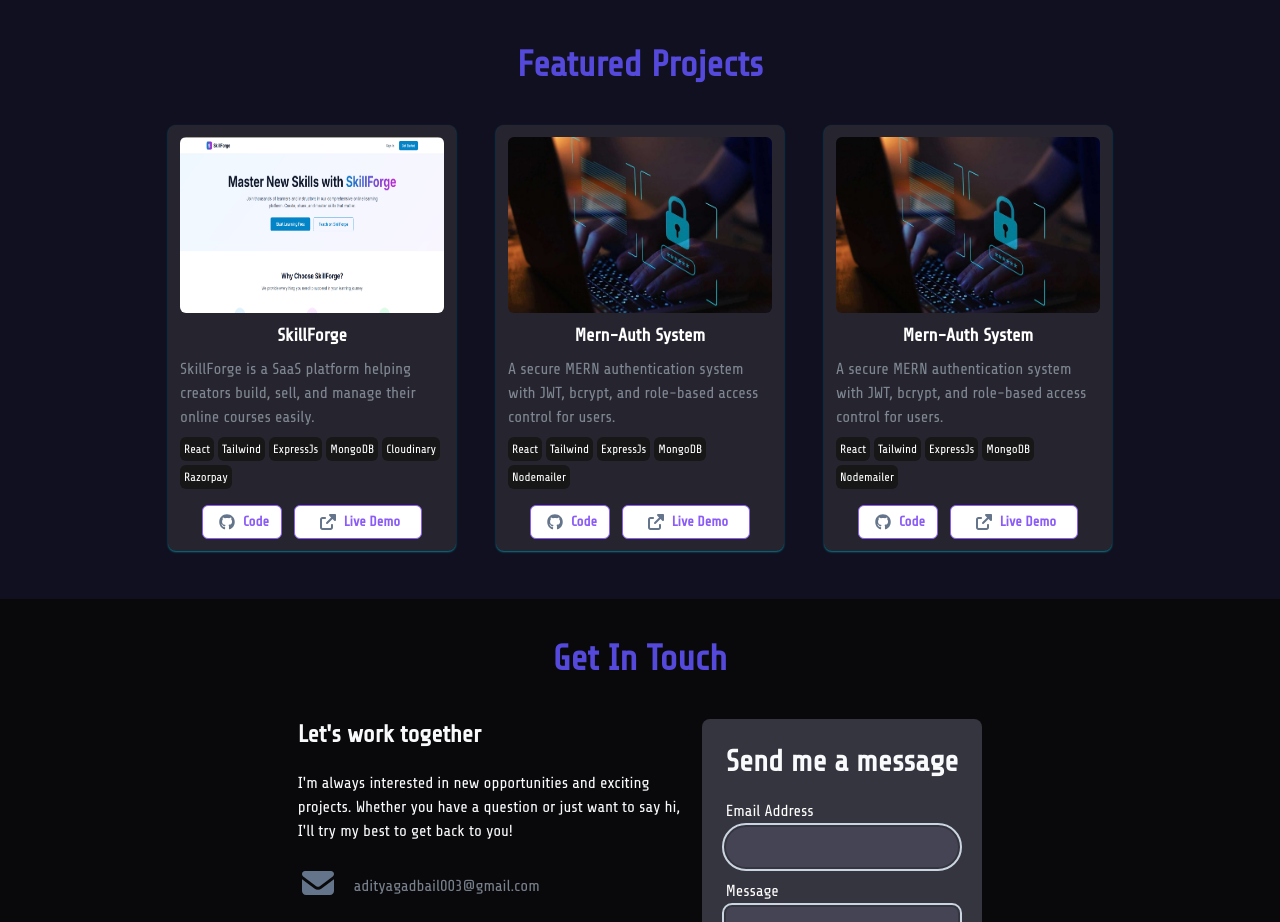
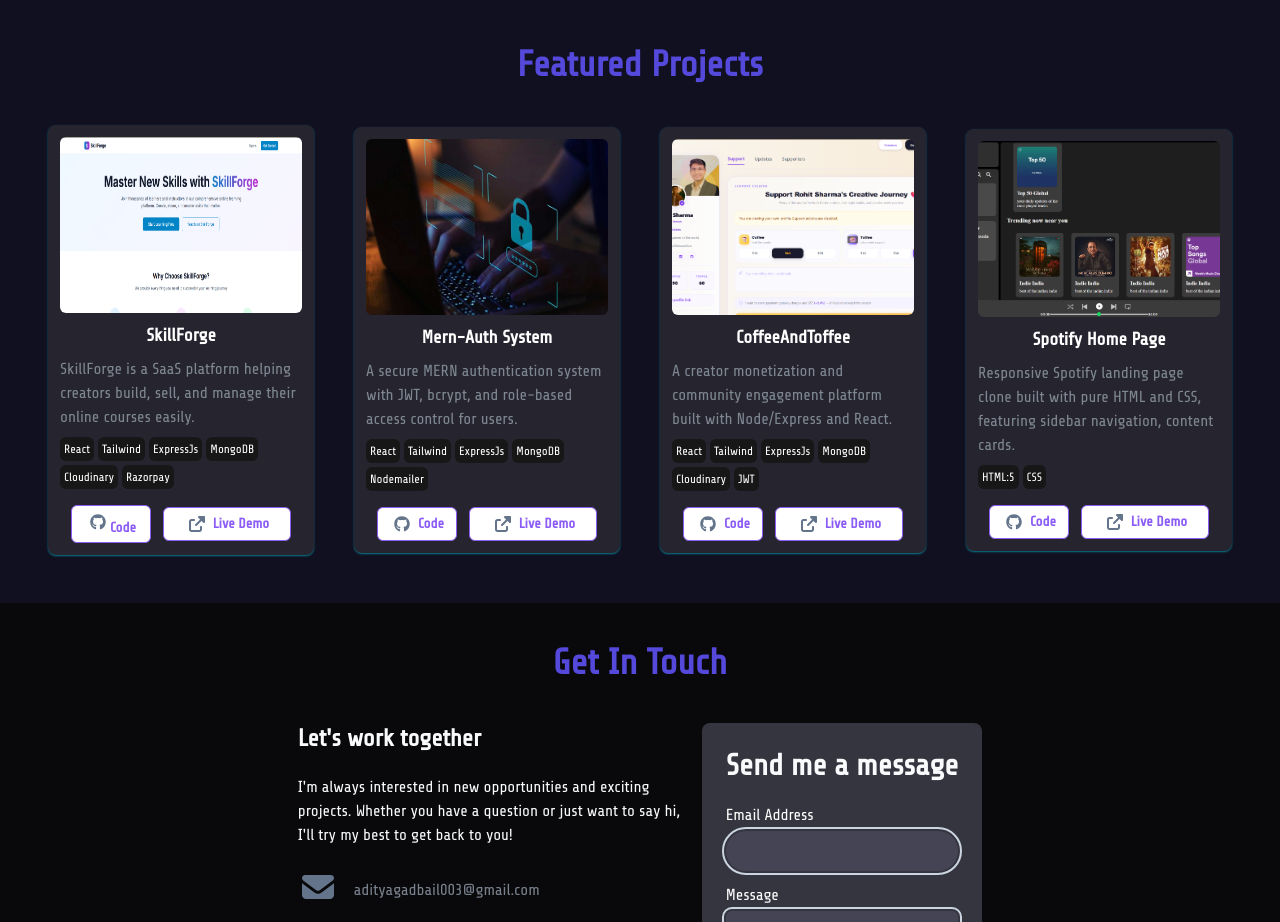
Before and after one commit to AdityaGadbail/My_Portfolio, a React (Vite) app: page / in a window 1280 px wide. Shown: the part 1620-2542 px from the top of the page. Built offline with nearby package versions, Linux system fonts and the light colour scheme; a web font is replaced by a local one.

Commit message:
Added Some Projects

```diff
--- a/src/components/Projects.jsx
+++ b/src/components/Projects.jsx
@@ -6,11 +6,17 @@
 const Projects = () => {
   return (
     <div id="Projects" className="bg-[#111020] scroll-mt-20 p-12">
-      <div data-animate="scaleUp" className="text-4xl text-center text-[#5549db] pb-5 font-bold">
+      <div
+        data-animate="scaleUp"
+        className="text-4xl text-center text-[#5549db] pb-5 font-bold"
+      >
         Featured Projects
       </div>
 
-      <div data-animate="scaleUp" className="flex flex-col sm:flex-row items-center gap-10 justify-center mt-5">
+      <div
+        data-animate="scaleUp"
+        className="flex flex-col  sm:flex-row items-center gap-10 justify-center mt-5"
+      >
         <div
           className="w-72 hover:scale-105 transition-all shadow-sm shadow-[#077a8e] h-auto p-3 bg-[#25242f] hover:shadow-xl
         hover:shadow-[#077a8e]  rounded-lg flex flex-col gap-2"
@@ -19,13 +25,13 @@
             className="rounded-md h-[176.18px]"
             src="/Images/SC 1.png"
             alt="SkillForgeJPG"
-
           />
           <p className="text-white text-center text-lg font-semibold">
             SkillForge
           </p>
           <p className="text-[#7e8791]">
-           SkillForge is a SaaS platform helping creators build, sell, and manage their online courses easily.
+            SkillForge is a SaaS platform helping creators build, sell, and
+            manage their online courses easily.
           </p>
           <div className="text-[#feffff] flex gap-1 flex-wrap">
             <span className=" text-xs bg-neutral-900 rounded-md p-1">
@@ -48,20 +54,36 @@
             </span>
           </div>
           <div className="flex justify-center items-center gap-3">
-            <a className="bg-white text-[#8b5cf6] font-semibold text-sm w-20 p-1 rounded-md border border-[#8b5cf6] hover:text-white hover:bg-[#8b5cf6] transition-all flex items-center justify-center gap-1 mt-2" href="/">
-              <FontAwesomeIcon
-                icon={faGithub}
-                className=" h-4 w-4 bg-white rounded-md p-1 text-slate-500"
-              />
-              <a href="https://github.com/AdityaGadbail/Saas-Course-Platform" className="text-sm">Code</a>
+            <a
+              className="bg-white text-[#8b5cf6] font-semibold text-sm w-20 p-1 rounded-md border border-[#8b5cf6] hover:text-white hover:bg-[#8b5cf6] transition-all flex items-center justify-center gap-1 mt-2"
+              href="/"
+            >
+              <a
+                href="https://github.com/AdityaGadbail/Saas-Course-Platform"
+                className="text-sm"
+              >
+                <FontAwesomeIcon
+                  icon={faGithub}
+                  className=" h-4 w-4 bg-white rounded-md p-1 text-slate-500"
+                />
+                Code
+              </a>
             </a>
 
-            <a className="bg-white text-[#8b5cf6] font-semibold text-sm w-32 p-1 rounded-md border border-[#8b5cf6] hover:text-white hover:bg-[#8b5cf6] transition-all flex items-center justify-center gap-1 mt-2" href="/">
+            <a
+              className="bg-white text-[#8b5cf6] font-semibold text-sm w-32 p-1 rounded-md border border-[#8b5cf6] hover:text-white hover:bg-[#8b5cf6] transition-all flex items-center justify-center gap-1 mt-2"
+              href="/"
+            >
               <FontAwesomeIcon
                 icon={faExternalLinkAlt}
                 className=" h-4 w-4 bg-white rounded-md p-1 text-slate-500"
               />
-              <a href="https://skillforge-course.vercel.app/" className="text-sm">Live Demo</a>
+              <a
+                href="https://skillforge-course.vercel.app/"
+                className="text-sm"
+              >
+                Live Demo
+              </a>
             </a>
           </div>
         </div>
@@ -74,13 +96,13 @@
             className="rounded-md h-[176.18px]"
             src="/Images/MERNAUTH.jpg"
             alt="SkillForgeJPG"
-
           />
           <p className="text-white text-center text-lg font-semibold">
             Mern-Auth System
           </p>
           <p className="text-[#7e8791]">
-            A secure MERN authentication system with JWT, bcrypt, and role-based access control for users.
+            A secure MERN authentication system with JWT, bcrypt, and role-based
+            access control for users.
           </p>
           <div className="text-[#feffff] flex gap-1 flex-wrap">
             <span className=" text-xs bg-neutral-900 rounded-md p-1">
@@ -100,7 +122,10 @@
             </span>
           </div>
           <div className="flex justify-center items-center gap-3">
-            <a className="bg-white text-[#8b5cf6] font-semibold text-sm w-20 p-1 rounded-md border border-[#8b5cf6] hover:text-white hover:bg-[#8b5cf6] transition-all flex items-center justify-center gap-1 mt-2" href="https://github.com/AdityaGadbail/MERN-AUTHENTICATION-SYSTEM-USING-JWT-AND-HTTP-ONLY-COOKIE">
+            <a
+              className="bg-white text-[#8b5cf6] font-semibold text-sm w-20 p-1 rounded-md border border-[#8b5cf6] hover:text-white hover:bg-[#8b5cf6] transition-all flex items-center justify-center gap-1 mt-2"
+              href="https://github.com/AdityaGadbail/MERN-AUTHENTICATION-SYSTEM-USING-JWT-AND-HTTP-ONLY-COOKIE"
+            >
               <FontAwesomeIcon
                 icon={faGithub}
                 className=" h-4 w-4 bg-white rounded-md p-1 text-slate-500"
@@ -108,31 +133,39 @@
               <p className="text-sm">Code</p>
             </a>
 
-            <a className="bg-white text-[#8b5cf6] font-semibold text-sm w-32 p-1 rounded-md border border-[#8b5cf6] hover:text-white hover:bg-[#8b5cf6] transition-all flex items-center justify-center gap-1 mt-2" href="/demo">
+            <a
+              className="bg-white text-[#8b5cf6] font-semibold text-sm w-32 p-1 rounded-md border border-[#8b5cf6] hover:text-white hover:bg-[#8b5cf6] transition-all flex items-center justify-center gap-1 mt-2"
+              href="/demo"
+            >
               <FontAwesomeIcon
                 icon={faExternalLinkAlt}
                 className=" h-4 w-4 bg-white rounded-md p-1 text-slate-500"
               />
-              <a href="https://mern-authentication-system-jw.vercel.app/" className="text-sm">Live Demo</a>
+              <a
+                href="https://mern-authentication-system-jw.vercel.app/"
+                className="text-sm"
+              >
+                Live Demo
+              </a>
             </a>
           </div>
         </div>
 
-         <div
+        <div
           className="w-72 hover:scale-105 transition-all shadow-sm shadow-[#077a8e] h-auto p-3 bg-[#25242f] hover:shadow-xl
         hover:shadow-[#077a8e]  rounded-lg flex flex-col gap-2"
         >
           <img
-            className="rounded-md h-[176.18px]"
-            src="/Images/MERNAUTH.jpg"
-            alt="SkillForgeJPG"
-
+            className="rounded-md h-[176.18px] w-full object-cover"
+            src="/Images/CoffeeAndToffee.png"
+            alt="CoffeeAndToffee"
           />
           <p className="text-white text-center text-lg font-semibold">
-            Mern-Auth System
+            CoffeeAndToffee
           </p>
           <p className="text-[#7e8791]">
-            A secure MERN authentication system with JWT, bcrypt, and role-based access control for users.
+            A creator monetization and community engagement platform built with
+            Node/Express and React.
           </p>
           <div className="text-[#feffff] flex gap-1 flex-wrap">
             <span className=" text-xs bg-neutral-900 rounded-md p-1">
@@ -148,11 +181,15 @@
               MongoDB
             </span>
             <span className=" text-xs bg-neutral-900 rounded-md p-1">
-              Nodemailer
+              Cloudinary
             </span>
+            <span className=" text-xs bg-neutral-900 rounded-md p-1">JWT</span>
           </div>
           <div className="flex justify-center items-center gap-3">
-            <a className="bg-white text-[#8b5cf6] font-semibold text-sm w-20 p-1 rounded-md border border-[#8b5cf6] hover:text-white hover:bg-[#8b5cf6] transition-all flex items-center justify-center gap-1 mt-2" href="https://github.com/AdityaGadbail/MERN-AUTHENTICATION-SYSTEM-USING-JWT-AND-HTTP-ONLY-COOKIE">
+            <a
+              className="bg-white text-[#8b5cf6] font-semibold text-sm w-20 p-1 rounded-md border border-[#8b5cf6] hover:text-white hover:bg-[#8b5cf6] transition-all flex items-center justify-center gap-1 mt-2"
+              href="https://github.com/AdityaGadbail/CoffeeAndToffee"
+            >
               <FontAwesomeIcon
                 icon={faGithub}
                 className=" h-4 w-4 bg-white rounded-md p-1 text-slate-500"
@@ -160,12 +197,74 @@
               <p className="text-sm">Code</p>
             </a>
 
-            <a className="bg-white text-[#8b5cf6] font-semibold text-sm w-32 p-1 rounded-md border border-[#8b5cf6] hover:text-white hover:bg-[#8b5cf6] transition-all flex items-center justify-center gap-1 mt-2" href="/demo">
+            <a
+              className="bg-white text-[#8b5cf6] font-semibold text-sm w-32 p-1 rounded-md border border-[#8b5cf6] hover:text-white hover:bg-[#8b5cf6] transition-all flex items-center justify-center gap-1 mt-2"
+              href="/demo"
+            >
               <FontAwesomeIcon
                 icon={faExternalLinkAlt}
                 className=" h-4 w-4 bg-white rounded-md p-1 text-slate-500"
               />
-              <p className="text-sm">Live Demo</p>
+              <a
+                href="https://coffee-and-toffee-three.vercel.app/"
+                className="text-sm"
+              >
+                Live Demo
+              </a>
+            </a>
+          </div>
+        </div>
+
+        <div
+          className="w-72 hover:scale-105 transition-all shadow-sm shadow-[#077a8e] h-auto p-3 bg-[#25242f] hover:shadow-xl
+        hover:shadow-[#077a8e]  rounded-lg flex flex-col gap-2"
+        >
+          <img
+            className="rounded-md h-[176.18px] w-full object-cover"
+            src="/Images/Spotify.png"
+            alt="Spotify"
+          />
+          <p className="text-white text-center text-lg font-semibold">
+            Spotify Home Page
+          </p>
+          <p className="text-[#7e8791]">
+            Responsive Spotify landing page clone built with pure HTML and CSS,
+            featuring sidebar navigation, content cards.
+          </p>
+          <div className="text-[#feffff] flex  gap-1 flex-wrap">
+            <span className=" text-xs bg-neutral-900 rounded-md p-1">
+              HTML:5
+            </span>
+            <span className=" text-xs bg-neutral-900 rounded-md p-1">
+              CSS
+            </span>
+          </div>
+          <div className="flex justify-center items-center gap-3">
+            <a
+              className="bg-white text-[#8b5cf6] font-semibold text-sm w-20 p-1 rounded-md border border-[#8b5cf6] hover:text-white hover:bg-[#8b5cf6] transition-all flex items-center justify-center gap-1 mt-2"
+              href="https://github.com/AdityaGadbail/Spotify-LandingPage"
+            >
+              <FontAwesomeIcon
+                icon={faGithub}
+                className=" h-4 w-4 bg-white rounded-md p-1 text-slate-500"
+              />
+              <p className="text-sm">Code</p>
+            </a>
+
+            <a
+              className="bg-white text-[#8b5cf6] font-semibold text-sm w-32 p-1 rounded-md border border-[#8b5cf6] hover:text-white hover:bg-[#8b5cf6] transition-all flex items-center justify-center gap-1 mt-2"
+              href="/demo"
+            >
+              <FontAwesomeIcon
+                icon={faExternalLinkAlt}
+                className=" h-4 w-4 bg-white rounded-md p-1 text-slate-500"
+              />
+              <a
+                href="https://spotify-landing-page-beta.vercel.app/"
+                className="text-sm"
+              >
+                Live Demo
+              </a>
             </a>
           </div>
         </div>
```
Also changed, not shown: public/Images/CoffeeAndToffee.png (added), public/Images/Spotify.png (added).
